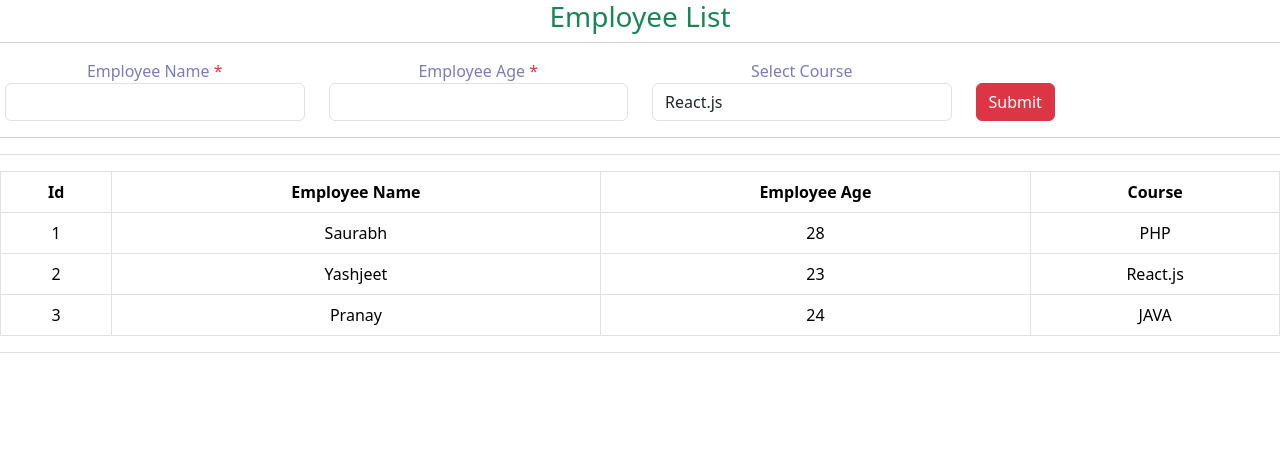
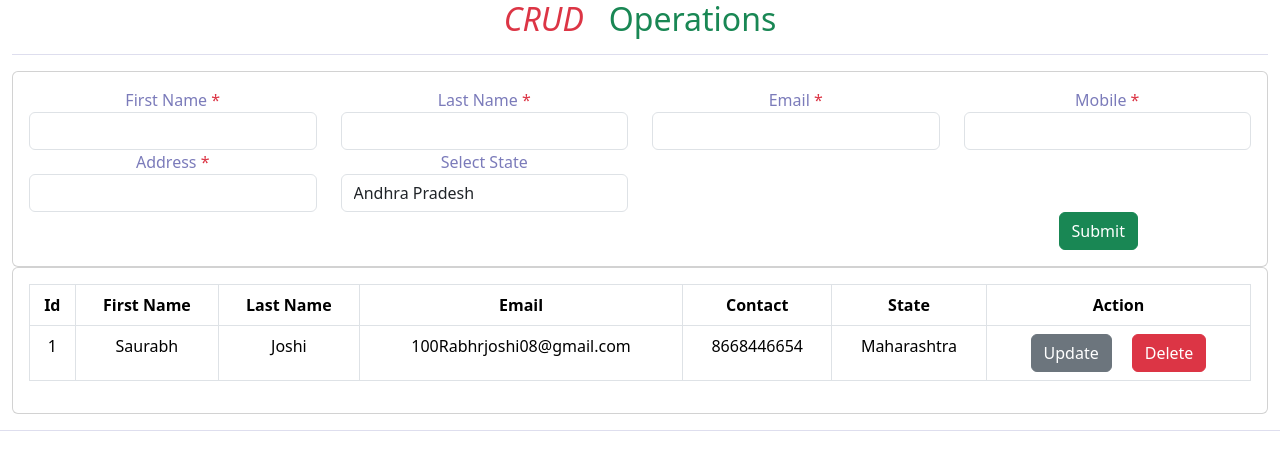
Before and after one commit to sjoshi704/reactpractice, a React (Create React App) app: page / in a window 1280 px wide. Shown: the top 470 px of the page. Built offline with nearby package versions, Linux system fonts and the light colour scheme.

Commit message:
CRUD operations 3 componenets

```diff
--- a/src/App.css
+++ b/src/App.css
@@ -51,3 +51,6 @@
 .btnLoc{
   margin-top: 13px;
 }
+.dltBtn{
+  margin-left: 20px;
+}
--- a/src/App.js
+++ b/src/App.js
@@ -16,6 +16,7 @@ import "../node_modules/bootstrap-icons/font/bootstrap-icons.css";
 // import {FormikLibraryFormHandling} from "./FormHandling/FormikLibraryFormHandling";
 import { ImageCourosel } from "./ImageCourosel/ImageCourosel";
 import { EmployeeListForm } from "./FormHandling/EmployeeListForm";
+import { CrudOperations } from "./CRUD/CrudOperations";
 
 
 
@@ -76,8 +77,10 @@ function App() {
       {/* <hr></hr> */}
       {/* <StockAvailability> </StockAvailability> */}
       {/* <hr></hr> */}
-      <EmployeeListForm> </EmployeeListForm>
-      <hr></hr>
+      {/* <EmployeeListForm> </EmployeeListForm>
+      <hr></hr> */}
+      <CrudOperations> </CrudOperations>
+       <hr></hr>
 
 
     </div>
--- /dev/null
+++ b/src/CRUD/CrudOperations.js
@@ -0,0 +1,62 @@
+import React, { useState } from "react";
+import { StudentForm } from "./StudentForm";
+import { StudentsTable } from "./StudentsTable";
+
+
+export function CrudOperations() {
+    const [studentList, setStudentList] = useState([{
+        id: 1,
+        fname: "Saurabh",
+        lastname: "Joshi",
+        email: "100Rabhrjoshi08@gmail.com",
+        ContactNo: 8668446654,
+        address: "Pune",
+        state: "Maharashtra"
+    }])
+
+    const onDelete = (id) => {
+        const students=studentList.filter((user=> user.id !==id));
+        setStudentList([...students]);
+    }
+
+    console.log(studentList)
+
+    return <>
+
+        <div className="container-fluid">
+            <h2 className="h2 text-success text-center"> <span className="text-danger"><i> CRUD</i></span> &nbsp; Operations</h2>
+            <hr />
+            <StudentForm formSubmit={(value) => {
+                console.log(value);
+                const { fname, lastname, email, ContactNo, address, state } = value;
+                if (!fname || !lastname || !email || !ContactNo || !state || !address) {
+                    alert('Fields Cannot be empty');
+                    return
+                }
+
+                const newStudent = {
+                    id: studentList.length + 1,
+                    fname: value.fname,
+                    lastname: value.lastname,
+                    address: value.address,
+                    ContactNo: value.ContactNo,
+                    email: value.email,
+                    state: value.state
+                }
+                setStudentList([...studentList, newStudent]);
+
+
+            }}> </StudentForm>
+
+            <StudentsTable studentList={studentList} onDelete={(id) => {
+                const bool = window.confirm("Do you want to delete?");
+                if (bool) {
+                    onDelete(id)
+                }
+            }}></StudentsTable>
+
+
+        </div>
+
+    </>
+}
--- /dev/null
+++ b/src/CRUD/StudentForm.js
@@ -0,0 +1,66 @@
+import { Field, Formik, Form } from "formik";
+import { indianStates } from "../FormHandling/states";
+import "../App.css";
+
+
+export function StudentForm({formSubmit}) {
+    return<>
+
+<div className="card card-body">
+                <Formik initialValues={{
+                    fname: '',
+                    lastname: '',
+                    email: '',
+                    ContactNo: '',
+                    address: '',
+                    state: '',
+                }}
+                    onSubmit={(value, { resetForm }) => {
+                        console.log(value);
+                        formSubmit(value, {resetForm})
+                    }}
+                >
+                    <Form>
+                        <div className="row">
+                            <div className="col-md-3">
+                                <label htmlFor="fname">First Name</label> <span className="text-danger">*</span>
+                                <Field type="text" className="form-control" id="fname" name="fname" />
+                            </div>
+                            <div className="col-md-3">
+                                <label htmlFor="lastname">Last Name</label> <span className="text-danger">*</span>
+                                <Field type="text" className="form-control" id="lastname" name="lastname" />
+                            </div>
+                            <div className="col-md-3">
+                                <label htmlFor="email">Email</label> <span className="text-danger">*</span>
+                                <Field type="email" className="form-control" id="email" name="email" />
+                            </div>
+                            <div className="col-md-3">
+                                <label htmlFor="ContactNo">Mobile</label> <span className="text-danger">*</span>
+                                <Field type="text" className="form-control" id="ContactNo" name="ContactNo" />
+                            </div>
+                            <div className="col-md-3">
+                                <label htmlFor="ContactNo">Address</label> <span className="text-danger">*</span>
+                                <Field type="text" className="form-control" id="address" name="address" />
+                            </div>
+                            <div className="col-md-3">
+                                <label htmlFor="course">Select State</label>
+                                <Field as="select" className="form-control" id="state" name="state">
+                                    <option disabled> Select Course</option>
+                                    {indianStates.map((state, index) => (
+                                        <option value={state} key={index}>{state}</option>
+                                    ))}
+                                </Field>
+                            </div>
+                            <div className="d-flex justify-content-end">
+                                <div className="col-md-3">
+                                    <button type="submit" className="btn btn-success">Submit</button>
+                                </div>
+                            </div>
+                        </div>
+                    </Form>
+                </Formik>
+
+            </div>
+
+    </>
+}
--- /dev/null
+++ b/src/CRUD/StudentsTable.js
@@ -0,0 +1,44 @@
+
+
+export function StudentsTable({studentList,onDelete}){
+    return <>
+
+
+    <div className="card card-body">
+                <table className="table table-bordered table-hover text-right">
+                    <thead>
+                        <tr>
+                            <th>Id</th>
+                            <th>First Name</th>
+                            <th>Last Name</th>
+                            <th>Email</th>
+                            <th>Contact </th>
+                            <th> State</th>
+                            <th> Action</th>
+                        </tr>
+                    </thead>
+                    <tbody>
+                        {
+                            studentList.map((student, index) => {
+                                return <tr key={student.id}>
+                                    <td> {student.id}</td>
+                                    <td> {student.fname}</td>
+                                    <td> {student.lastname}</td>
+                                    <td> {student.email}</td>
+                                    <td> {student.ContactNo}</td>
+                                    <td> {student.state}</td>
+                                    <td> <button className="btn btn-secondary mr-2"> Update </button>
+                                         <button className="btn btn-danger dltBtn" onClick={()=>onDelete(student.id)}> Delete</button>
+                                    </td>
+
+
+                                </tr>
+                            })
+                        }
+                    </tbody>
+
+                </table>
+
+            </div>
+    </>
+}
--- a/src/FormHandling/EmployeeListForm.js
+++ b/src/FormHandling/EmployeeListForm.js
@@ -10,7 +10,7 @@ export function EmployeeListForm() {
     ]);
 
     return <>
-        <div className='conitainer'>
+        <div className='container-fluid'>
             <h1 className='h3 text-center text-success'> Employee List</h1>
             <div className='row'>
                 <div className='card card-body'>
```
